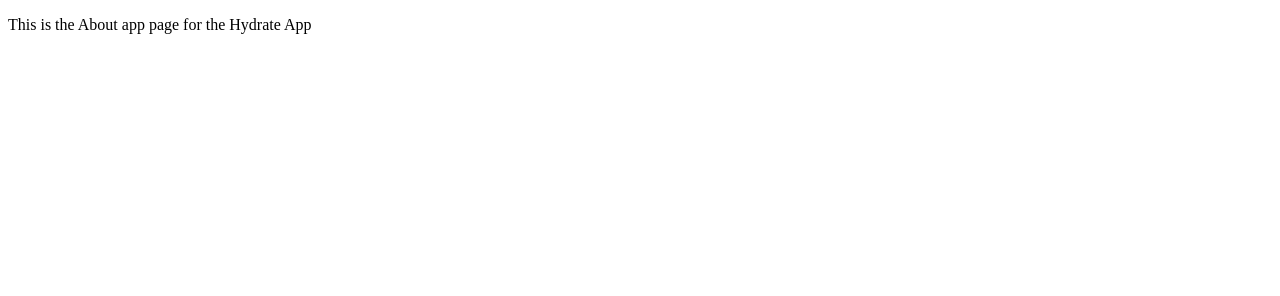
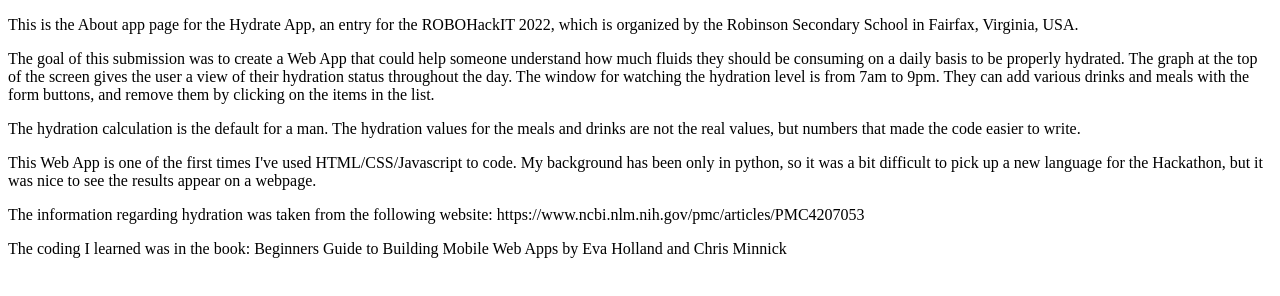
Before and after one commit to Connor5678/ROBOHackIT2022_Submission, a plain HTML site: page AboutApp.html in a window 1280 px wide. Drawn offline with Linux system fonts and the light colour scheme.

Commit message:
Update AboutApp.html

```diff
--- a/AboutApp.html
+++ b/AboutApp.html
@@ -4,6 +4,21 @@
 	<title>About App page</title>
 </head>
 <body>
-<p> This is the About app page for the Hydrate App</p>
+<p>This is the About app page for the Hydrate App, an entry for the ROBOHackIT 2022, which is organized by the Robinson Secondary School in Fairfax, Virginia, USA. </p>
+
+<p>The goal of this submission was to create a Web App that could help someone understand how much fluids they should be consuming on a daily basis to be properly hydrated. The graph at the top of the screen gives the user a view of their hydration status throughout the day. The window for watching the hydration level is from 7am to 9pm. They can add various drinks and meals with the form buttons, and remove them by clicking on the items in the list. </p>
+
+<p>The hydration calculation is the default for a man. The hydration values for the meals and drinks are not the real values, but numbers that made the code easier to write.</p>
+
+<p>This Web App is one of the first times I've used HTML/CSS/Javascript to code. My background has been only in python, so it was a bit difficult to pick up a new language for the Hackathon, but it was nice to see the results appear on a webpage.</p>
+
+<p>The information regarding hydration was taken from the following website:
+	https://www.ncbi.nlm.nih.gov/pmc/articles/PMC4207053
+</p>
+
+<p>The coding I learned was in the book:
+	Beginners Guide to Building Mobile Web Apps by Eva Holland and Chris Minnick
+</p>
+
 </body>
 </html>
```
